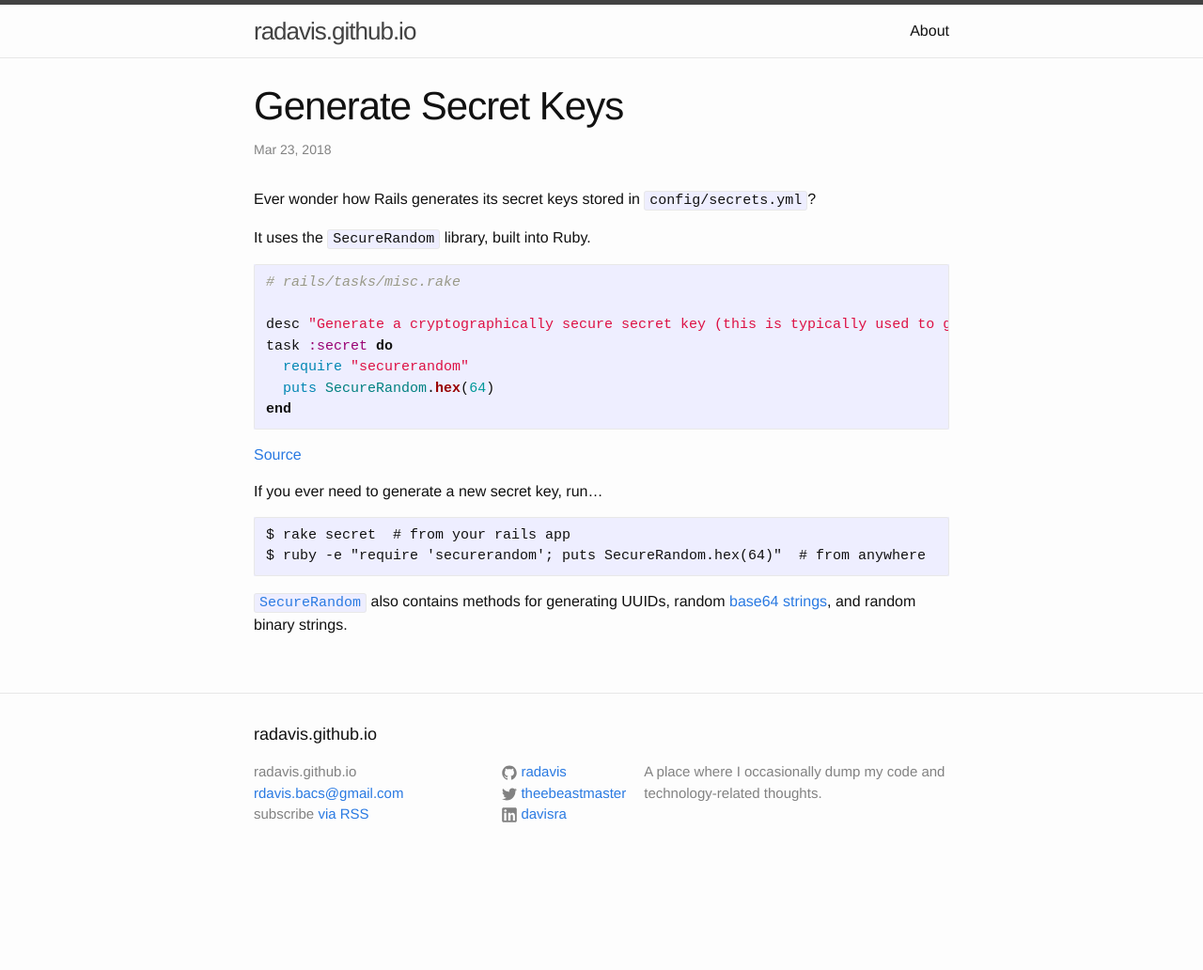
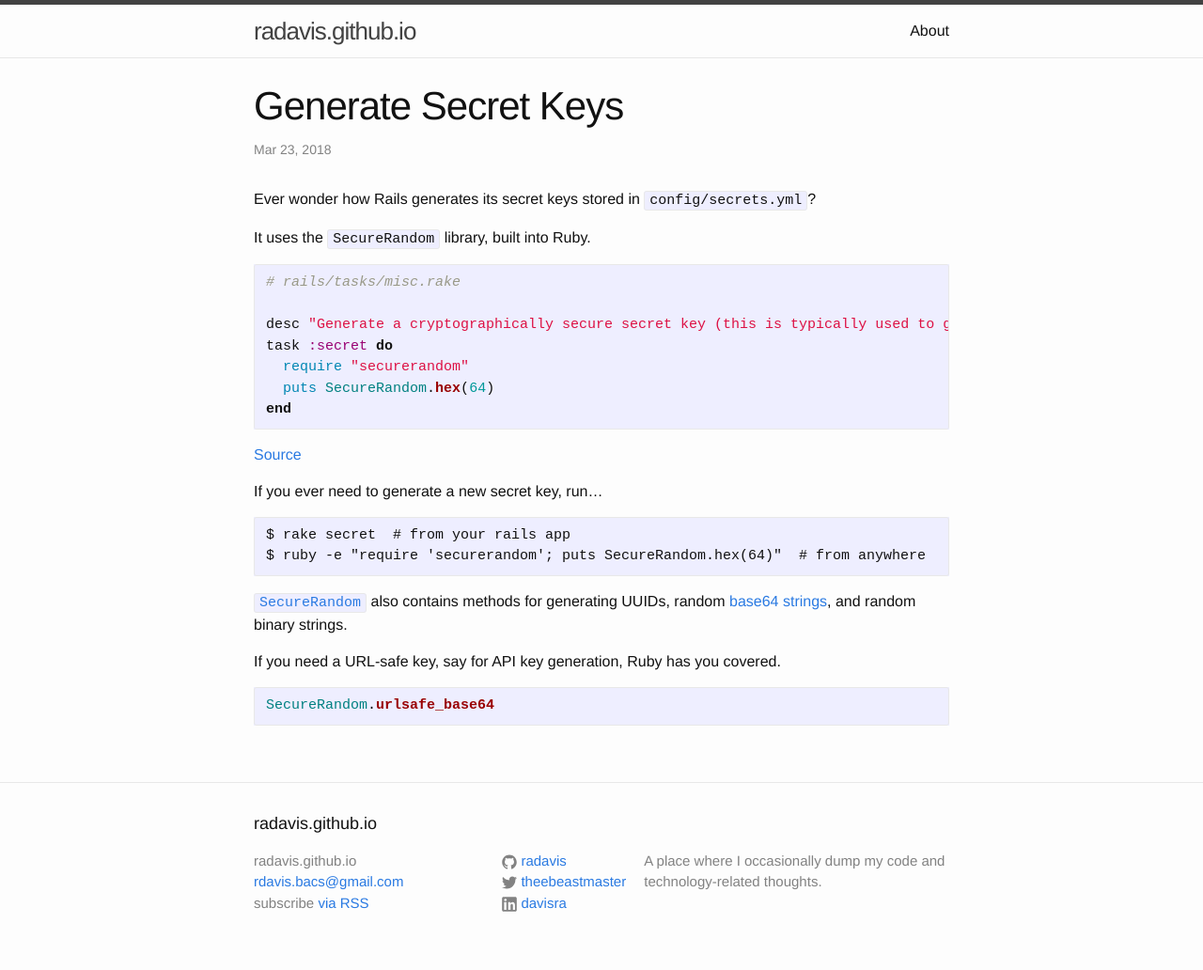
Before and after one commit to radavis/radavis.github.io, a Jekyll site: the page built from _posts/2018-03-23-generate-secret-keys.md, in a window 1280 px wide. Shown: the whole page at 94% size. Built offline with Jekyll 4.4.1, drawn with Linux system fonts in a browser that asks for light colours; before the commit the page ends 938 px from its top, so only the background shows below that.

````diff
--- a/_posts/2018-03-23-generate-secret-keys.md
+++ b/_posts/2018-03-23-generate-secret-keys.md
@@ -34,3 +34,10 @@ $ ruby -e "require 'securerandom'; puts SecureRandom.hex(64)"  # from anywhere
 also contains methods for generating UUIDs, random
 [base64 strings](https://en.wikipedia.org/wiki/Base64), and random
 binary strings.
+
+
+If you need a URL-safe key, say for API key generation, Ruby has you covered.
+
+```ruby
+SecureRandom.urlsafe_base64
+```
````
Also changed, not shown: _posts/2018-09-21-logging-in-rails-applications.md (+0 -2 lines), _posts/2018-10-09-rails-rest-and-http.md (added, +9 -0 lines).
